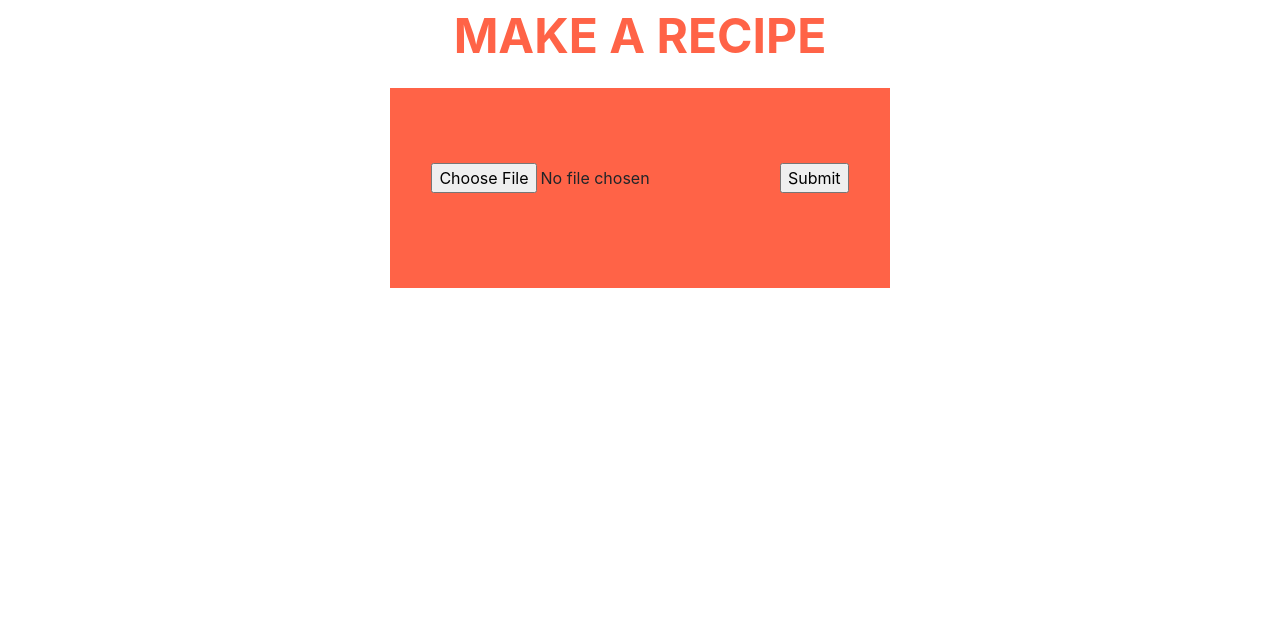
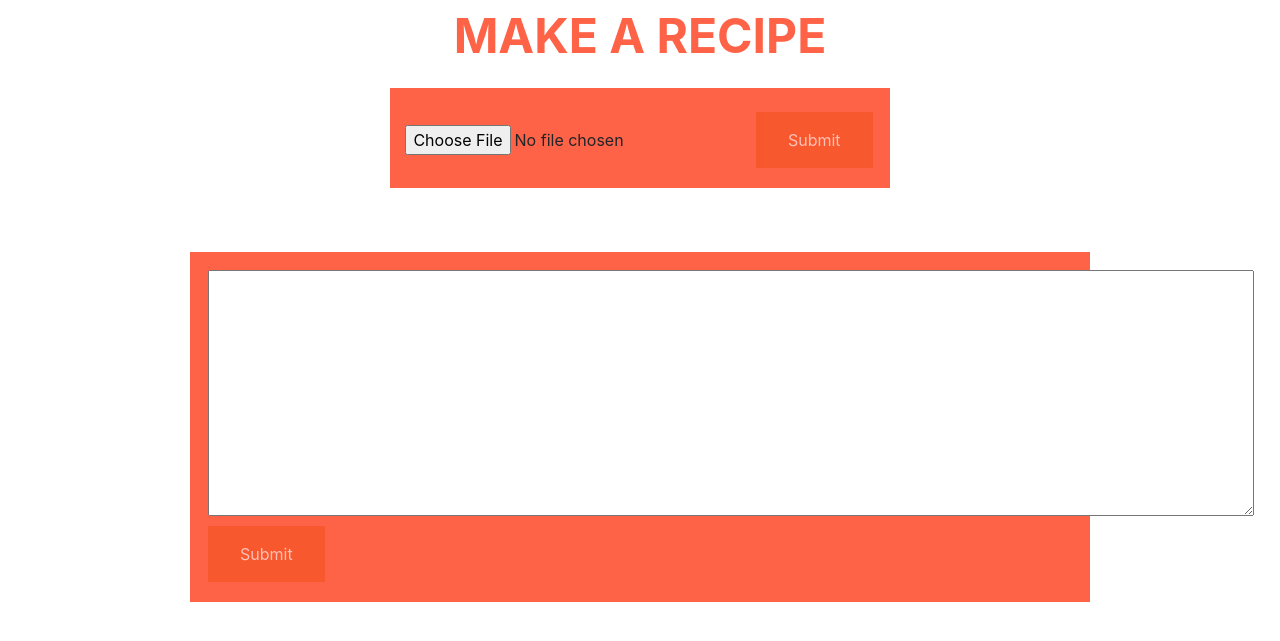
Before and after one commit to SlimeyTurtles/jinjaturtles, a Flask app: page /recipe-temp/ in a window 1280 px wide. Shown: the part 56-697 px from the top of the page. Run offline with Flask 2, Linux system fonts and the light colour scheme; some libraries are stand-ins or nearby versions.

Commit message:
make a recipe page

```diff
--- a/templates/recipes/recipe_base.html
+++ b/templates/recipes/recipe_base.html
@@ -9,15 +9,43 @@
     .center {
         margin: auto;
     }
+
+    .button {
+        background-color: #f4511e;
+        border: none;
+        color: white;
+        padding: 16px 32px;
+        text-align: center;
+        font-size: 16px;
+        margin: 4px 2px;
+        opacity: 0.6;
+        transition: 0.3s;
+        display: inline-block;
+    }
+
+    .button:hover {opacity: 1}
+
 </style>
-<p style="color:Tomato; font-size:300%; text-align: center;"><b>MAKE A RECIPE</b></p>
 
-<div class="center" style="background-color: #ff6347; width: 500px; height: 200px;">
+<p style="color:Tomato; font-size:300%; text-align: center; "><b>MAKE A RECIPE</b></p>
 
-    <form action="/action_page.php" style="text-align: center; padding-top: 75px">
+<div class="center" style="background-color: #ff6347; width: 500px; height: 100px;">
+
+    <form action="/action_page.php" style="text-align: center; padding-top: 4%">
         <input type="file" id="myFile" name="filename">
-        <input type="submit">
+        <input type="submit" class="button">
     </form>
+
+</div>
+
+<div class="center" style="background-color: #ff6347; width: 900px; height: 350px; margin-top: 5%">
+
+    <form action="/action_page.php">
+        <textarea rows="10" cols="100" style="margin-top: 2%; margin-left: 2%" >
+        </textarea>
+        <input type="submit" class="button" style="margin-left: 2%">
+    </form>
+
 </div>
 
 {% endblock %}
```
